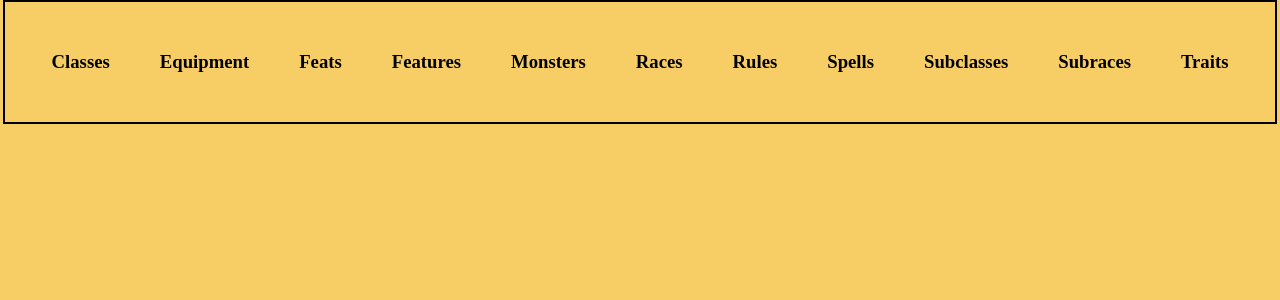
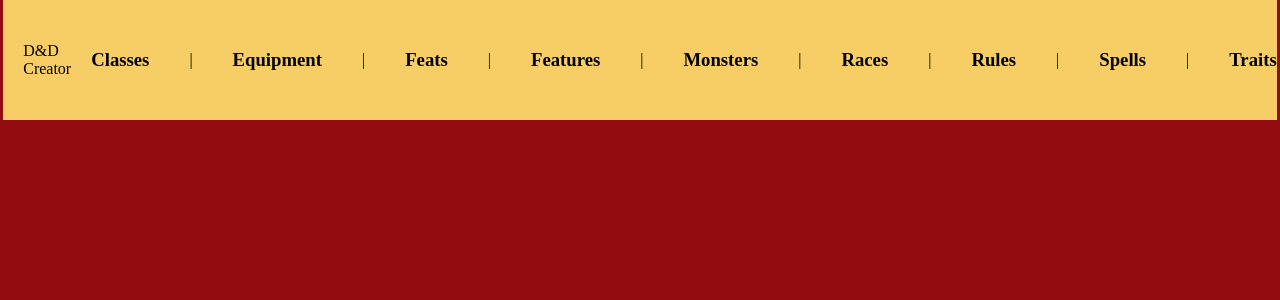
Before and after one commit to Atkinss1/DnD, a React (Vite) app: page / in a window 1280 px wide. Shown: the top 300 px of the page. Built offline with nearby package versions, Linux system fonts and the light colour scheme.

Commit message:
add: navbar layout, scss styling

```diff
--- a/src/assets/styles/App.scss
+++ b/src/assets/styles/App.scss
@@ -1,7 +1,7 @@
 $text-color: #030303;
 $primary-color: #290000;
 $secondary-color: #FFFEBD;
-$background-color: #F7CE65;
+$background-color: #930C10;
 
 body {
   background-color: $background-color;
--- a/src/components/Navbar/Nav.scss
+++ b/src/components/Navbar/Nav.scss
@@ -4,15 +4,30 @@ $secondary-color: #FFFEBD;
 $background-color: #F7CE65;
 
 .navbar-container {
-  border: 2px solid black;
   display: flex;
-  justify-content: center;
-  align-items: center;
   height: 120px;
+  background-color: $background-color;
 }
 
 .navbar-components {
   display: flex;
+  width: 100%;
+  justify-content: space-between;
+  margin-inline: 20px;
+}
+
+.nav-bar-title {
+  display: flex;
   justify-content: center;
-  gap: 50px;
+  align-items: center;
+  height: 100%;
+  width: 80px;
 }
+
+.nav-bar-topics {
+  display: flex;
+  align-items: center;
+  gap: 40px;
+  margin-right: 20px;
+  padding: 20px;
+}
--- a/src/components/Navbar/Nav.tsx
+++ b/src/components/Navbar/Nav.tsx
@@ -4,17 +4,28 @@ const Nav = () => {
   return (
     <div className="navbar-container">
       <div className="navbar-components">
+        <div className="nav-bar-title">
+          D&D Creator
+        </div>
+        <div className="nav-bar-topics">
           <h3>Classes</h3>
+          <p>|</p>
           <h3>Equipment</h3>
+          <p>|</p>
           <h3>Feats</h3>
+          <p>|</p>
           <h3>Features</h3>
+          <p>|</p>
           <h3>Monsters</h3>
+          <p>|</p>
           <h3>Races</h3>
+          <p>|</p>
           <h3>Rules</h3>
+          <p>|</p>
           <h3>Spells</h3>
-        <h3>Subclasses</h3>
-        <h3>Subraces</h3>
+          <p>|</p>
           <h3>Traits</h3>
+        </div>
       </div>
     </div>
   )
```
Lines whose indentation alone changed are shown as unchanged.
